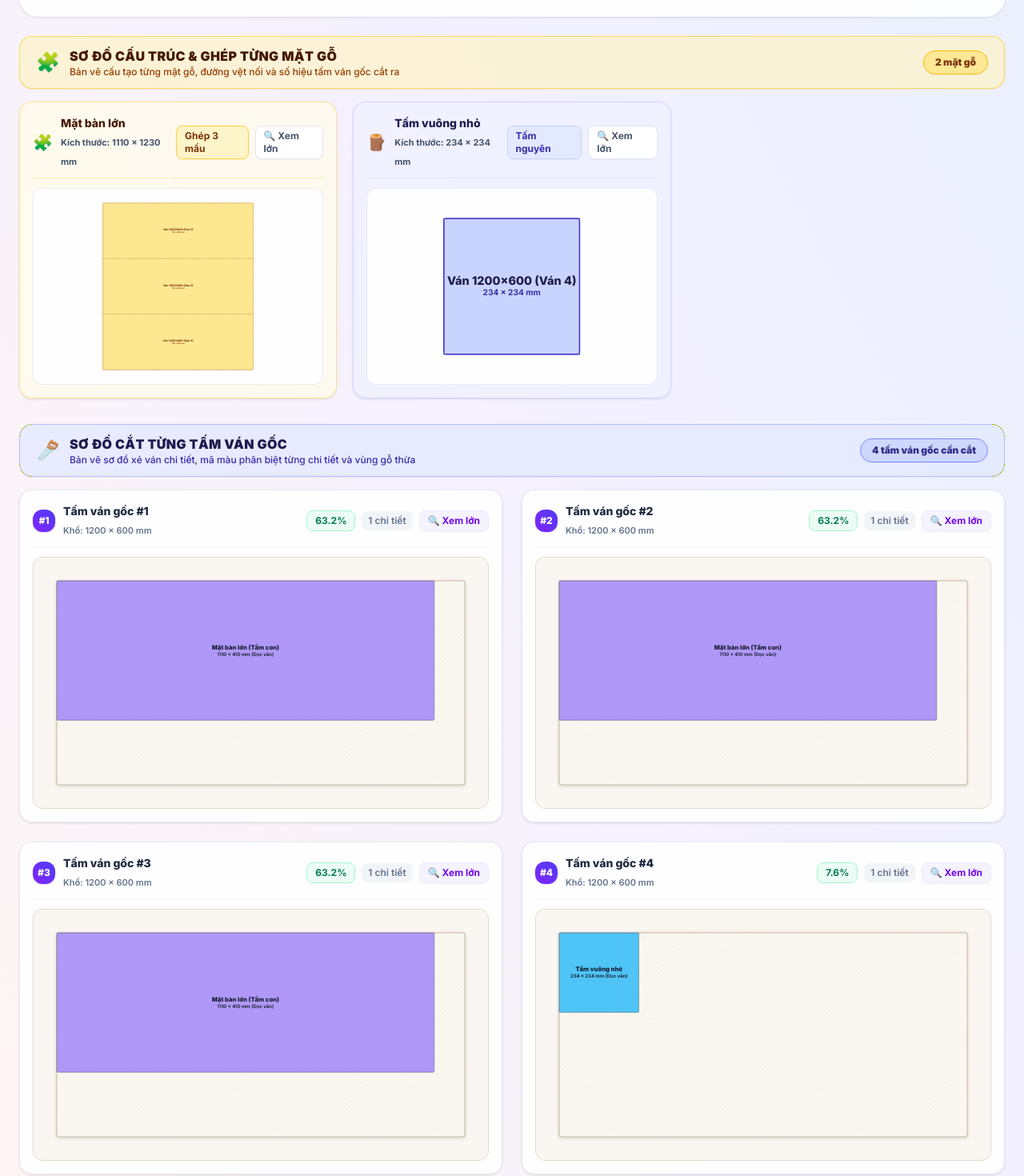
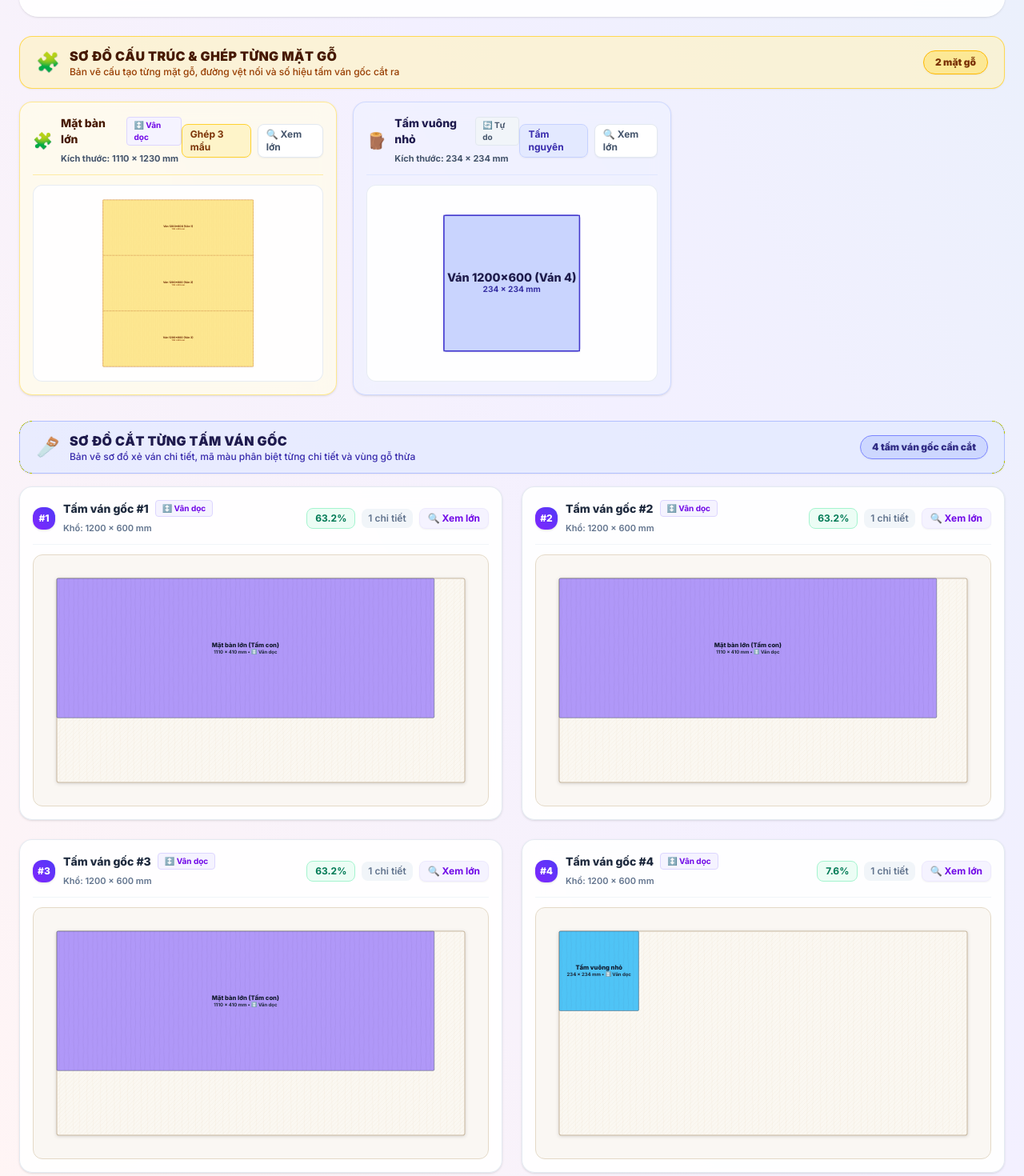
Before and after one commit to htphong0909/TaskManagementWeb, a Next.js app: page /wood-cut in a window 1280 px wide. Shown: the part 952-2422 px from the top of the page at 80% size. Built offline with nearby package versions, Linux system fonts and the light colour scheme.

Commit message:
feat(wood-cut): enhance cutting and joined piece diagrams with dynamic wood grain visualization

```diff
--- a/src/app/wood-cut/page.tsx
+++ b/src/app/wood-cut/page.tsx
@@ -17,13 +17,14 @@ const INITIAL_STOCK: StockSheetInput[] = [
 ];
 
 const INITIAL_PIECES: RequiredPieceInput[] = [
-  { id: "p-1", name: "Mặt bàn lớn", length: 1110, width: 1230, quantity: 1, orientation: "auto", allowRotation: true },
-  { id: "p-2", name: "Tấm vuông nhỏ", length: 234, width: 234, quantity: 1, orientation: "auto", allowRotation: true },
+  { id: "p-1", name: "Mặt bàn lớn", length: 1110, width: 1230, quantity: 1, grain: "vertical", orientation: "vertical", allowRotation: false },
+  { id: "p-2", name: "Tấm vuông nhỏ", length: 234, width: 234, quantity: 1, grain: "none", orientation: "auto", allowRotation: true },
 ];
 
 const INITIAL_CONFIG: CalculationConfig = {
   kerf: 3,
   minSubPieceSize: 50,
+  stockGrain: "vertical",
 };
 
 export default function WoodCutPage() {
@@ -143,6 +144,7 @@ export default function WoodCutPage() {
                 pieces={pieces}
                 setPieces={setPieces}
                 onCalculate={handleCalculate}
+                stockGrain={config.stockGrain || "vertical"}
               />
             </div>
           </div>
@@ -219,7 +221,11 @@ export default function WoodCutPage() {
               {/* Grid 2 cột rộng rãi trên desktop */}
               <div className="grid grid-cols-1 lg:grid-cols-2 gap-6">
                 {result.stockSheetsUsed.map((sheet) => (
-                  <CuttingDiagram key={sheet.sheetIndex} sheet={sheet} />
+                  <CuttingDiagram
+                    key={sheet.sheetIndex}
+                    sheet={sheet}
+                    stockGrain={config.stockGrain || "vertical"}
+                  />
                 ))}
               </div>
             </div>
--- a/src/components/wood-cut/CuttingDiagram.tsx
+++ b/src/components/wood-cut/CuttingDiagram.tsx
@@ -1,14 +1,15 @@
 "use client";
 
 import React, { useState } from "react";
-import { PlacedStockSheet, PlacedPiece } from "@/types/woodCut";
+import { PlacedStockSheet, PlacedPiece, WoodGrain } from "@/types/woodCut";
 import DiagramZoomModal from "./DiagramZoomModal";
 
 interface Props {
   sheet: PlacedStockSheet;
+  stockGrain?: WoodGrain;
 }
 
-export default function CuttingDiagram({ sheet }: Props) {
+export default function CuttingDiagram({ sheet, stockGrain = "vertical" }: Props) {
   const [hoveredPiece, setHoveredPiece] = useState<PlacedPiece | null>(null);
   const [isModalOpen, setIsModalOpen] = useState(false);
 
@@ -25,9 +26,23 @@ export default function CuttingDiagram({ sheet }: Props) {
       }`}
     >
       <defs>
-        {/* Pattern vân gỗ mờ cho nền ván */}
-        <pattern id={`wood-grain-${sheet.sheetIndex}`} width="80" height="80" patternUnits="userSpaceOnUse">
-          <path d="M0 20 Q40 10 80 20 M0 50 Q40 60 80 50" fill="none" stroke="#eedfc8" strokeWidth="0.8" strokeOpacity="0.4" />
+        {/* Pattern vân gỗ cho nền ván gốc */}
+        {stockGrain === "vertical" && (
+          <pattern id={`wood-grain-${sheet.sheetIndex}`} width="40" height="80" patternUnits="userSpaceOnUse">
+            <path d="M10 0 Q5 40 10 80 M25 0 Q30 40 25 80" fill="none" stroke="#eedfc8" strokeWidth="0.85" strokeOpacity="0.5" />
+          </pattern>
+        )}
+        {stockGrain === "horizontal" && (
+          <pattern id={`wood-grain-${sheet.sheetIndex}`} width="80" height="40" patternUnits="userSpaceOnUse">
+            <path d="M0 10 Q40 5 80 10 M0 25 Q40 30 80 25" fill="none" stroke="#eedfc8" strokeWidth="0.85" strokeOpacity="0.5" />
+          </pattern>
+        )}
+        {/* Reusable piece grain patterns */}
+        <pattern id={`piece-grain-v-${sheet.sheetIndex}`} width="28" height="56" patternUnits="userSpaceOnUse">
+          <path d="M7 0 Q3 28 7 56 M18 0 Q22 28 18 56" fill="none" stroke="#1e1b4b" strokeWidth="0.8" strokeOpacity="0.16" />
+        </pattern>
+        <pattern id={`piece-grain-h-${sheet.sheetIndex}`} width="56" height="28" patternUnits="userSpaceOnUse">
+          <path d="M0 7 Q28 3 56 7 M0 18 Q28 22 56 18" fill="none" stroke="#1e1b4b" strokeWidth="0.8" strokeOpacity="0.16" />
         </pattern>
         {/* Pattern kẻ chéo cho phần gỗ thừa (scrap) */}
         <pattern id={`scrap-pattern-${sheet.sheetIndex}`} width="12" height="12" patternUnits="userSpaceOnUse">
@@ -46,7 +61,8 @@ export default function CuttingDiagram({ sheet }: Props) {
         strokeWidth={2.5}
         rx={6}
       />
-      {/* Lớp hoa văn vân gỗ mờ */}
+      {/* Lớp hoa văn vân gỗ mờ của ván gốc (nếu có vân) */}
+      {stockGrain !== "none" && (
         <rect
           x={padding}
           y={padding}
@@ -55,6 +71,7 @@ export default function CuttingDiagram({ sheet }: Props) {
           fill={`url(#wood-grain-${sheet.sheetIndex})`}
           rx={6}
         />
+      )}
       {/* Kẻ chéo phần gỗ thừa */}
       <rect
         x={padding}
@@ -70,6 +87,21 @@ export default function CuttingDiagram({ sheet }: Props) {
         const isHovered = hoveredPiece?.id === piece.id;
         const px = padding + piece.x;
         const py = padding + piece.y;
+
+        const grain = piece.appliedGrain;
+        const grainPatternId =
+          grain === "vertical"
+            ? `piece-grain-v-${sheet.sheetIndex}`
+            : grain === "horizontal"
+            ? `piece-grain-h-${sheet.sheetIndex}`
+            : null;
+
+        const grainLabel =
+          grain === "vertical"
+            ? "↕️ Vân dọc"
+            : grain === "horizontal"
+            ? "↔️ Vân ngang"
+            : "🔄 Tự do";
 
         return (
           <g
@@ -91,31 +123,44 @@ export default function CuttingDiagram({ sheet }: Props) {
               rx={3}
             />
 
+            {/* Lớp vân gỗ của chi tiết theo appliedGrain */}
+            {grainPatternId && (
+              <rect
+                x={px}
+                y={py}
+                width={piece.length}
+                height={piece.width}
+                fill={`url(#${grainPatternId})`}
+                rx={3}
+                pointerEvents="none"
+              />
+            )}
+
             {/* Nhãn chữ kích thước & tên */}
-            {piece.length > 80 && piece.width > 40 && (
+            {piece.length > 70 && piece.width > 35 && (
               <text
                 x={px + piece.length / 2}
-                y={py + piece.width / 2 - (piece.width > 70 ? 8 : 0)}
+                y={py + piece.width / 2 - (piece.width > 65 ? 8 : 0)}
                 textAnchor="middle"
                 dominantBaseline="middle"
                 fill="#0f172a"
-                fontSize={Math.min(18, Math.max(10, piece.width / 6))}
+                fontSize={Math.min(18, Math.max(10, piece.width / 6, piece.length / 15))}
                 fontWeight="800"
               >
                 {piece.name}
               </text>
             )}
-            {piece.length > 80 && piece.width > 60 && (
+            {piece.length > 70 && piece.width > 55 && (
               <text
                 x={px + piece.length / 2}
                 y={py + piece.width / 2 + 12}
                 textAnchor="middle"
                 dominantBaseline="middle"
                 fill="#1e293b"
-                fontSize={Math.min(14, Math.max(9, piece.width / 8))}
+                fontSize={Math.min(14, Math.max(9, piece.width / 8.5, piece.length / 20))}
                 fontWeight="700"
               >
-                {piece.length} × {piece.width} mm {piece.rotated ? "⟲ Ngang vân" : "(Dọc vân)"}
+                {piece.length} × {piece.width} mm • {grainLabel}{piece.rotated ? " (Xoay 90°)" : ""}
               </text>
             )}
           </g>
@@ -136,9 +181,20 @@ export default function CuttingDiagram({ sheet }: Props) {
               #{sheet.sheetIndex}
             </span>
             <div>
+              <div className="flex items-center gap-2">
                 <h4 className="text-sm font-extrabold text-slate-800 group-hover:text-violet-700 transition-colors">
                   Tấm ván gốc #{sheet.sheetIndex}
                 </h4>
+                <span className={`text-[10px] font-bold px-2 py-0.5 rounded border ${
+                  stockGrain === "vertical"
+                    ? "text-violet-700 bg-violet-50 border-violet-200"
+                    : stockGrain === "horizontal"
+                    ? "text-blue-700 bg-blue-50 border-blue-200"
+                    : "text-slate-600 bg-slate-100 border-slate-200"
+                }`}>
+                  {stockGrain === "vertical" ? "↕️ Vân dọc" : stockGrain === "horizontal" ? "↔️ Vân ngang" : "🚫 Không vân"}
+                </span>
+              </div>
               <span className="text-[11px] text-slate-500 font-semibold">
                 Khổ: {sheet.length} × {sheet.width} mm
               </span>
@@ -167,8 +223,10 @@ export default function CuttingDiagram({ sheet }: Props) {
       <DiagramZoomModal
         isOpen={isModalOpen}
         onClose={() => setIsModalOpen(false)}
-        title={`Tấm ván gốc #${sheet.sheetIndex} (${sheet.length} × {sheet.width} mm)`}
-        subtitle={`Hiệu suất: ${sheet.efficiency}% • Gồm ${sheet.placedPieces.length} chi tiết cắt`}
+        title={`Tấm ván gốc #${sheet.sheetIndex} (${sheet.length} × ${sheet.width} mm)`}
+        subtitle={`Hiệu suất: ${sheet.efficiency}% • Gồm ${sheet.placedPieces.length} chi tiết cắt • Vân ván: ${
+          stockGrain === "vertical" ? "↕️ Vân dọc" : stockGrain === "horizontal" ? "↔️ Vân ngang" : "Không vân"
+        }`}
         badge={`Ván #${sheet.sheetIndex}`}
       >
         <div className="w-full bg-[#fbf9f4] rounded-2xl border border-[#dfd2be] p-5 shadow-2xl">
--- a/src/components/wood-cut/JoinedPieceDiagramView.tsx
+++ b/src/components/wood-cut/JoinedPieceDiagramView.tsx
@@ -1,7 +1,7 @@
 "use client";
 
 import React, { useState } from "react";
-import { JoinedPieceDiagram } from "@/types/woodCut";
+import { JoinedPieceDiagram, WoodGrain } from "@/types/woodCut";
 import DiagramZoomModal from "./DiagramZoomModal";
 
 interface Props {
@@ -16,6 +16,7 @@ export default function JoinedPieceDiagramView({ diagram }: Props) {
   const viewBoxHeight = diagram.targetWidth + padding * 2;
 
   const isJoined = diagram.seamCount > 0;
+  const pieceGrain: WoodGrain = diagram.grain ?? diagram.subPieces[0]?.appliedGrain ?? "none";
 
   const renderSvg = (inModal = false) => (
     <svg
@@ -24,6 +25,20 @@ export default function JoinedPieceDiagramView({ diagram }: Props) {
         inModal ? "max-h-[80vh]" : "max-h-[220px]"
       }`}
     >
+      <defs>
+        {/* Continuous Master Wood Grain Pattern across the joined piece */}
+        {pieceGrain === "vertical" && (
+          <pattern id={`joined-grain-${diagram.parentId}`} width="32" height="64" patternUnits="userSpaceOnUse">
+            <path d="M8 0 Q3 32 8 64 M20 0 Q25 32 20 64" fill="none" stroke={isJoined ? "#b45309" : "#4338ca"} strokeWidth="0.85" strokeOpacity="0.22" />
+          </pattern>
+        )}
+        {pieceGrain === "horizontal" && (
+          <pattern id={`joined-grain-${diagram.parentId}`} width="64" height="32" patternUnits="userSpaceOnUse">
+            <path d="M0 8 Q32 3 64 8 M0 20 Q32 25 64 20" fill="none" stroke={isJoined ? "#b45309" : "#4338ca"} strokeWidth="0.85" strokeOpacity="0.22" />
+          </pattern>
+        )}
+      </defs>
+
       {/* Khung viền tổng thể mặt gỗ */}
       <rect
         x={padding}
@@ -101,6 +116,19 @@ export default function JoinedPieceDiagramView({ diagram }: Props) {
           </g>
         );
       })}
+
+      {/* Lớp vân gỗ tổng thể liền mạch chứng minh hướng vân thống nhất qua các mối nối */}
+      {pieceGrain !== "none" && (
+        <rect
+          x={padding}
+          y={padding}
+          width={diagram.targetLength}
+          height={diagram.targetWidth}
+          fill={`url(#joined-grain-${diagram.parentId})`}
+          rx={4}
+          pointerEvents="none"
+        />
+      )}
     </svg>
   );
 
@@ -120,11 +148,22 @@ export default function JoinedPieceDiagramView({ diagram }: Props) {
           <div className="flex items-center gap-2.5">
             <span className="text-xl">{isJoined ? "🧩" : "🪵"}</span>
             <div>
-              <h4 className={`text-sm font-extrabold transition-colors ${
-                isJoined ? "text-amber-950 group-hover:text-amber-700" : "text-indigo-950 group-hover:text-indigo-700"
-              }`}>
-                {diagram.parentName}
-              </h4>
+              <div className="flex items-center gap-2">
+                <h4 className={`text-sm font-extrabold transition-colors ${
+                  isJoined ? "text-amber-950 group-hover:text-amber-700" : "text-indigo-950 group-hover:text-indigo-700"
+                }`}>
+                  {diagram.parentName}
+                </h4>
+                <span className={`text-[10px] font-bold px-2 py-0.5 rounded border ${
+                  pieceGrain === "vertical"
+                    ? "text-violet-700 bg-violet-50 border-violet-200"
+                    : pieceGrain === "horizontal"
+                    ? "text-blue-700 bg-blue-50 border-blue-200"
+                    : "text-slate-600 bg-slate-100 border-slate-200"
+                }`}>
+                  {pieceGrain === "vertical" ? "↕️ Vân dọc" : pieceGrain === "horizontal" ? "↔️ Vân ngang" : "🔄 Tự do"}
+                </span>
+              </div>
               <span className="text-[11px] font-bold text-slate-600">
                 Kích thước: {diagram.targetLength} × {diagram.targetWidth} mm
               </span>
@@ -158,8 +197,12 @@ export default function JoinedPieceDiagramView({ diagram }: Props) {
         title={`${diagram.parentName} (${diagram.targetLength} × ${diagram.targetWidth} mm)`}
         subtitle={
           isJoined
-            ? `Cấu trúc ghép từ ${diagram.subPieces.length} mẩu ván con (${diagram.seamCount} đường nối ghép)`
-            : "Mặt gỗ nguyên bản cắt trực tiếp từ ván gốc"
+            ? `Cấu trúc ghép từ ${diagram.subPieces.length} mẩu ván con (${diagram.seamCount} đường nối ghép) • Vân thớ: ${
+                pieceGrain === "vertical" ? "↕️ Vân dọc" : pieceGrain === "horizontal" ? "↔️ Vân ngang" : "Tự do"
+              }`
+            : `Mặt gỗ nguyên bản cắt trực tiếp từ ván gốc • Vân thớ: ${
+                pieceGrain === "vertical" ? "↕️ Vân dọc" : pieceGrain === "horizontal" ? "↔️ Vân ngang" : "Tự do"
+              }`
         }
         badge={isJoined ? `Ghép ${diagram.subPieces.length} mẩu` : "Tấm nguyên"}
       >
--- a/src/lib/woodDecomposer.ts
+++ b/src/lib/woodDecomposer.ts
@@ -416,6 +416,7 @@ export function decomposeOversizedPieces(
         targetWidth: optimal.targetW,
         subPieces,
         seamCount: optimal.seamCount,
+        grain: piece.grain,
       });
     }
   }
--- a/src/types/woodCut.ts
+++ b/src/types/woodCut.ts
@@ -86,6 +86,7 @@ export interface JoinedPieceDiagram {
   targetWidth: number;
   subPieces: SubPiece[];
   seamCount: number;
+  grain?: WoodGrain;
 }
 
 export interface CalculationResult {
```
Also changed, not shown: 1 other file (tests, documents, lock files or other folders). Lines whose indentation alone changed are shown as unchanged.
